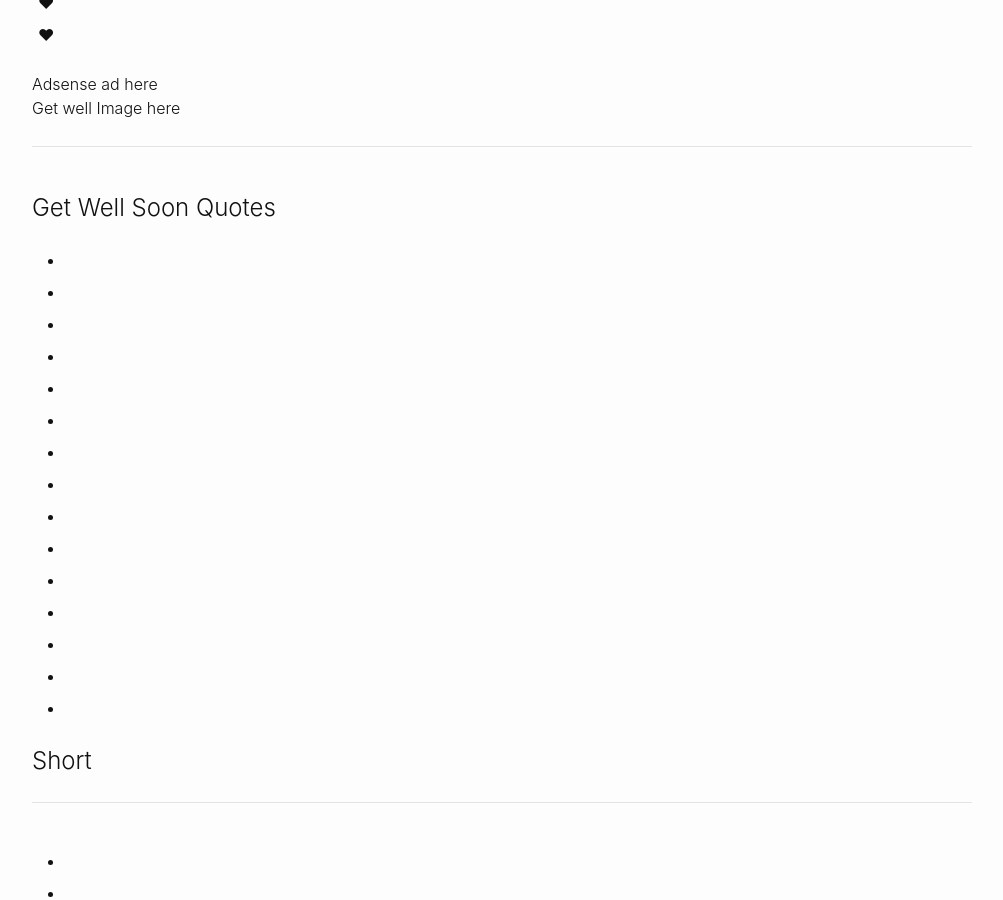
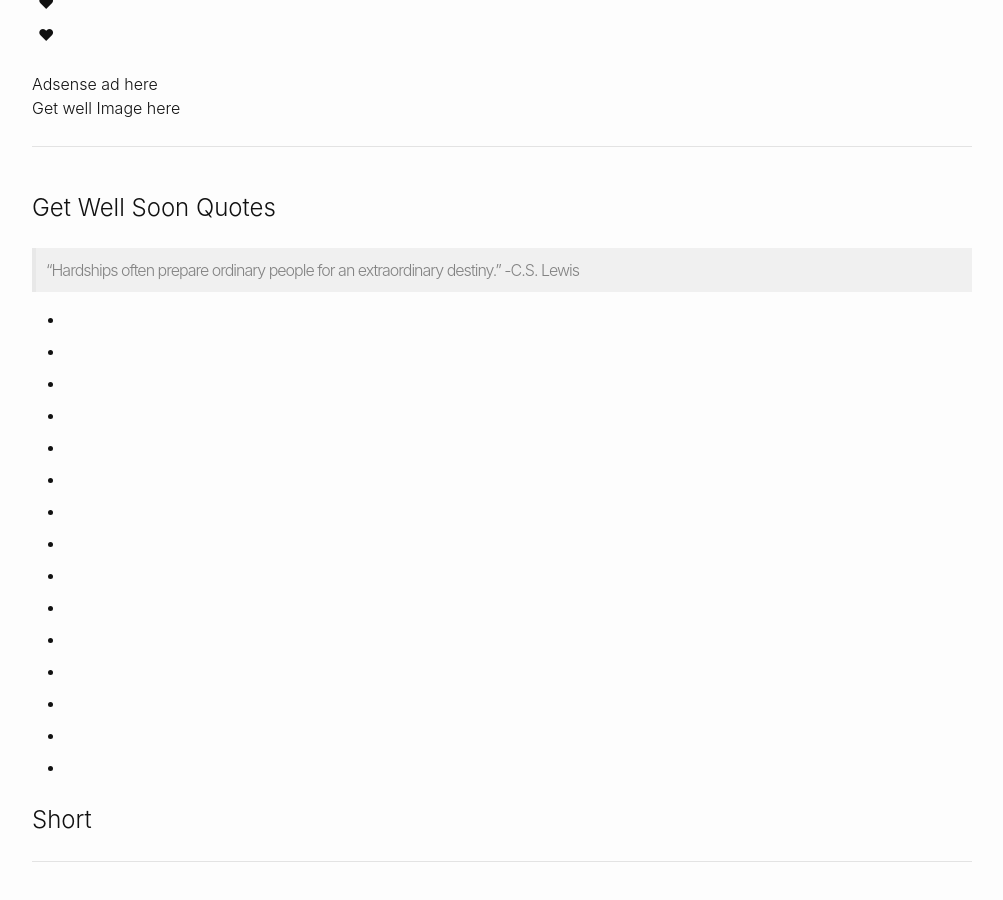
Before and after one commit to andyml123/andyml123.github.io, a Jekyll site: the page index2.html, which Jekyll copies as it is, in a window 1280 px wide and 900 px high, scrolled down 1212 px. Shown: the whole window, without its empty margins (138-1141 px from the left). Built offline with Jekyll 4.4.1, drawn with Linux system fonts in a browser that asks for light colours.

Commit message:
Update index2.html

```diff
--- a/index2.html
+++ b/index2.html
@@ -90,6 +90,8 @@ Get well Image here
 <p>
 
 </p>
+
+ <blockquote> “Hardships often prepare ordinary people for an extraordinary destiny.” -C.S. Lewis</blockquote>
 
 <ul>
 <li> </li>
```
